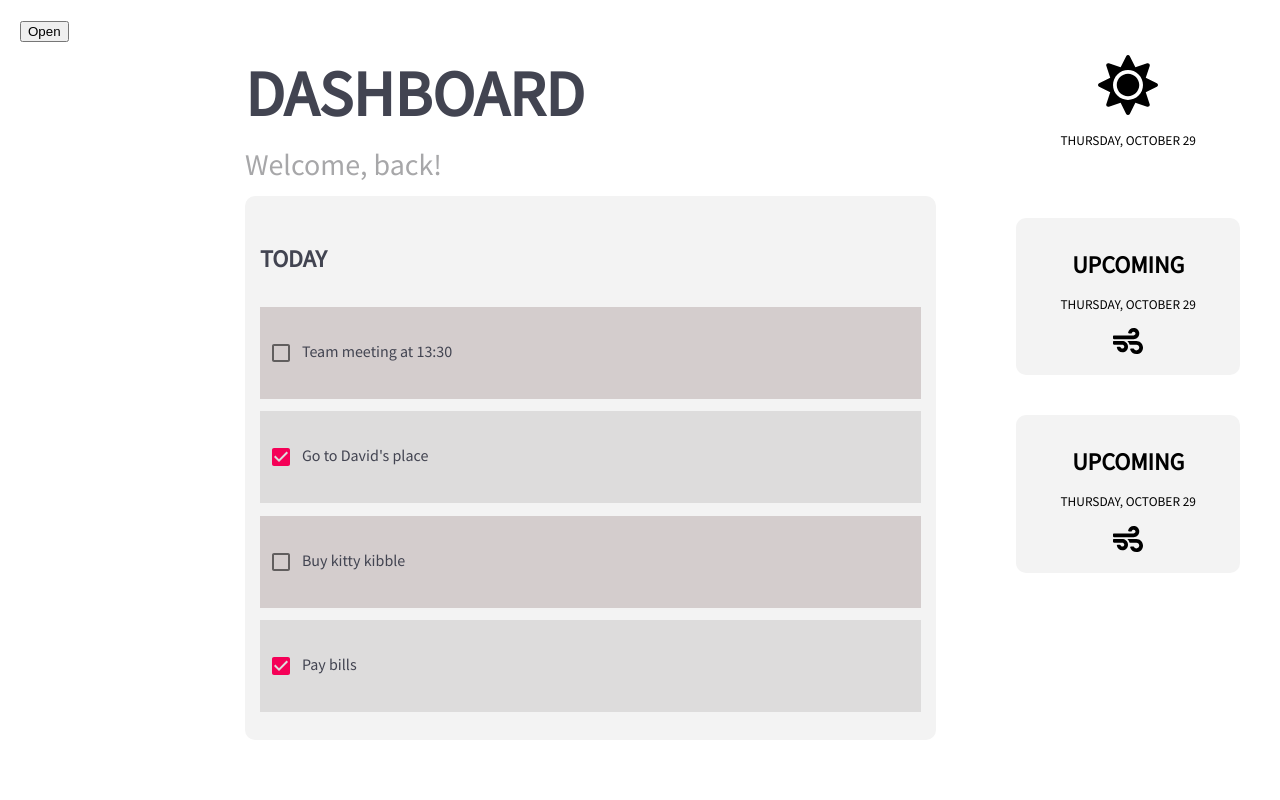
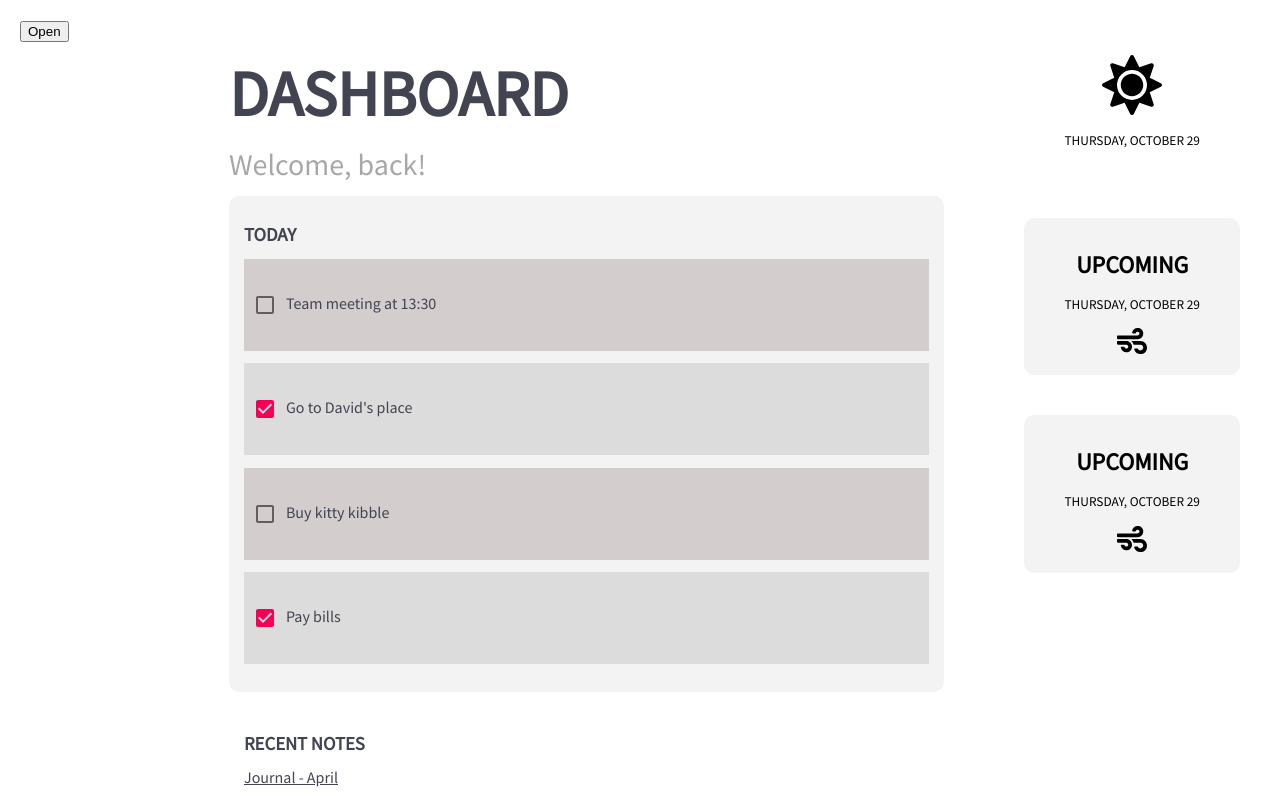
Before and after one commit to ShaanCoding/Archived, a React (Create React App) app in the folder react-diary/: page / in a window 1280 px wide. Shown: the top 800 px of the page. Built offline with nearby package versions, Linux system fonts and the light colour scheme; data requests are answered from the project's data file.

Commit message:
Fixed Dashboard CSS

```diff
--- a/react-diary/db.json
+++ b/react-diary/db.json
@@ -39,7 +39,7 @@
     }
   ],
   "quick-note": {
-    "name": "# Hello World\n\n\n\nAA"
+    "name": "## Hello World\n\n### Once upon a time there was a man named george\n\n**derek hurt his knee**\n\n*lmao*"
   },
   "favourites": [
     {
--- a/react-diary/package.json
+++ b/react-diary/package.json
@@ -49,5 +49,6 @@
       "last 1 firefox version",
       "last 1 safari version"
     ]
-  }
+  },
+  "proxy": "http://localhost:5000"
 }
--- a/react-diary/src/index.css
+++ b/react-diary/src/index.css
@@ -26,18 +26,18 @@ body {
   margin: 12.5px 0px;
 }
 
-.dashboard h1 {
+.dashboard > h1 {
   font-size: 64px;
   font-weight: bold;
 }
 
-.dashboard h2 {
+.dashboard > h2 {
   font-size: 30px;
   font-weight: normal;
   color: var(--medium-grey);
 }
 
-.dashboard h3 {
+.dashboard > h3 {
   font-size: 24px;
   font-weight: bold;
   padding: 20px 0px;
```
